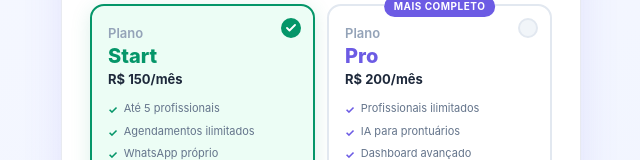
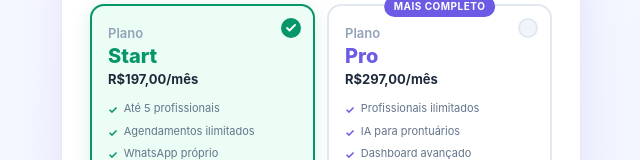
Before and after one commit to mateusdev2311/front-sisagenda, a React (Vite) app: page /register in a window 1280 px wide. Shown: the part 891-1051 px from the top of the page, without its empty margins (319-959 px from the left). Built offline with nearby package versions, Linux system fonts and the light colour scheme; no server answers.

Commit message:
feat: implement registration page with form validation and automated login flow

```diff
--- a/src/pages/RegisterPage.jsx
+++ b/src/pages/RegisterPage.jsx
@@ -30,7 +30,7 @@ const PLANS = [
     {
         id: 'start',
         name: 'Start',
-        price: 'R$ 150/mês',
+        price: 'R$197,00/mês',
         color: '#059669',
         light: '#ecfdf5',
         border: '#6ee7b7',
@@ -45,7 +45,7 @@ const PLANS = [
     {
         id: 'pro',
         name: 'Pro',
-        price: 'R$ 200/mês',
+        price: 'R$297,00/mês',
         color: '#6c5be4',
         light: '#f5f3ff',
         border: '#a78bfa',
```
